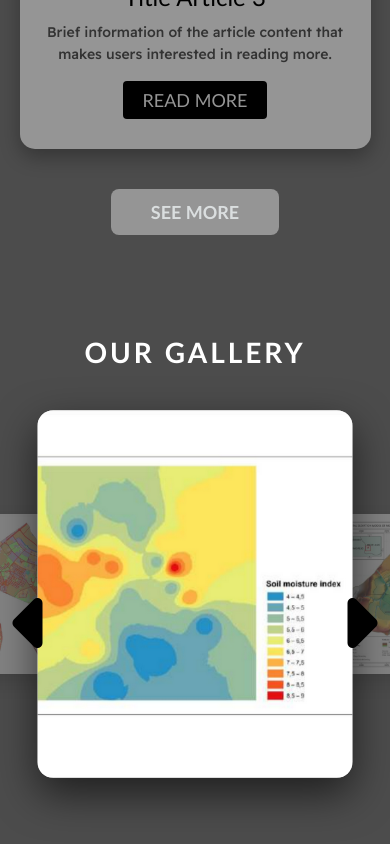
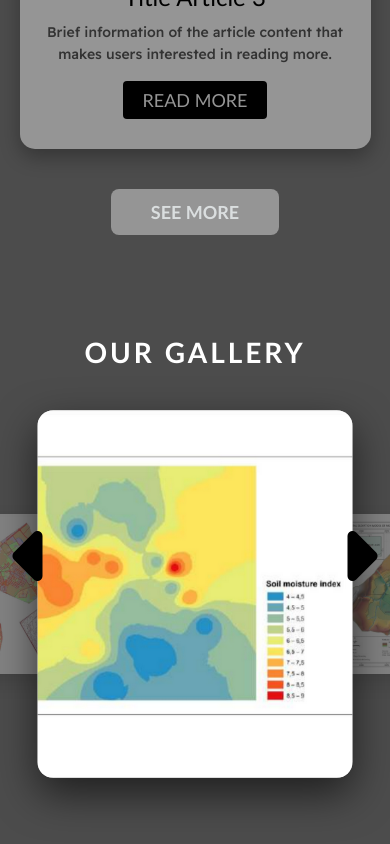
Before and after one commit to nasgmr/website-amx-next, a Next.js app: page / in a window 390 px wide. Shown: the part 4012-4856 px from the top of the page. Built offline with nearby package versions, Linux system fonts and the light colour scheme; a web font is replaced by a local one.

Commit message:
fix: arrow gallery mobile version updated

```diff
--- a/src/css/style.css
+++ b/src/css/style.css
@@ -2200,7 +2200,7 @@ html, body, .homepage-body {
 
   .hp-arrow {
     position: absolute;
-    top: 48%;
+    top: 35%;
     margin-top: -22.5px;
     transform: scale(1);
     z-index: 30;
@@ -2211,13 +2211,15 @@ html, body, .homepage-body {
     align-items: center;
     justify-content: center;
     cursor: pointer;
-    transition: transform 0.15s ease, background-color 0.3s ease;
-    outline-color:#FFFFFF;
+    transition: transform 0.15s ease-out, background-color 0.15s ease-out;
   }
 
   .hp-arrow:active {
-    transform: scale(1.2);
-    background-color: rgba(0, 0, 0, 0.7);
+    transform: scale(1.2) !important;
+  }
+
+  .hp-arrow:hover {
+      transform: scale(1) !important;
   }
 
   #prevBtn {
```
